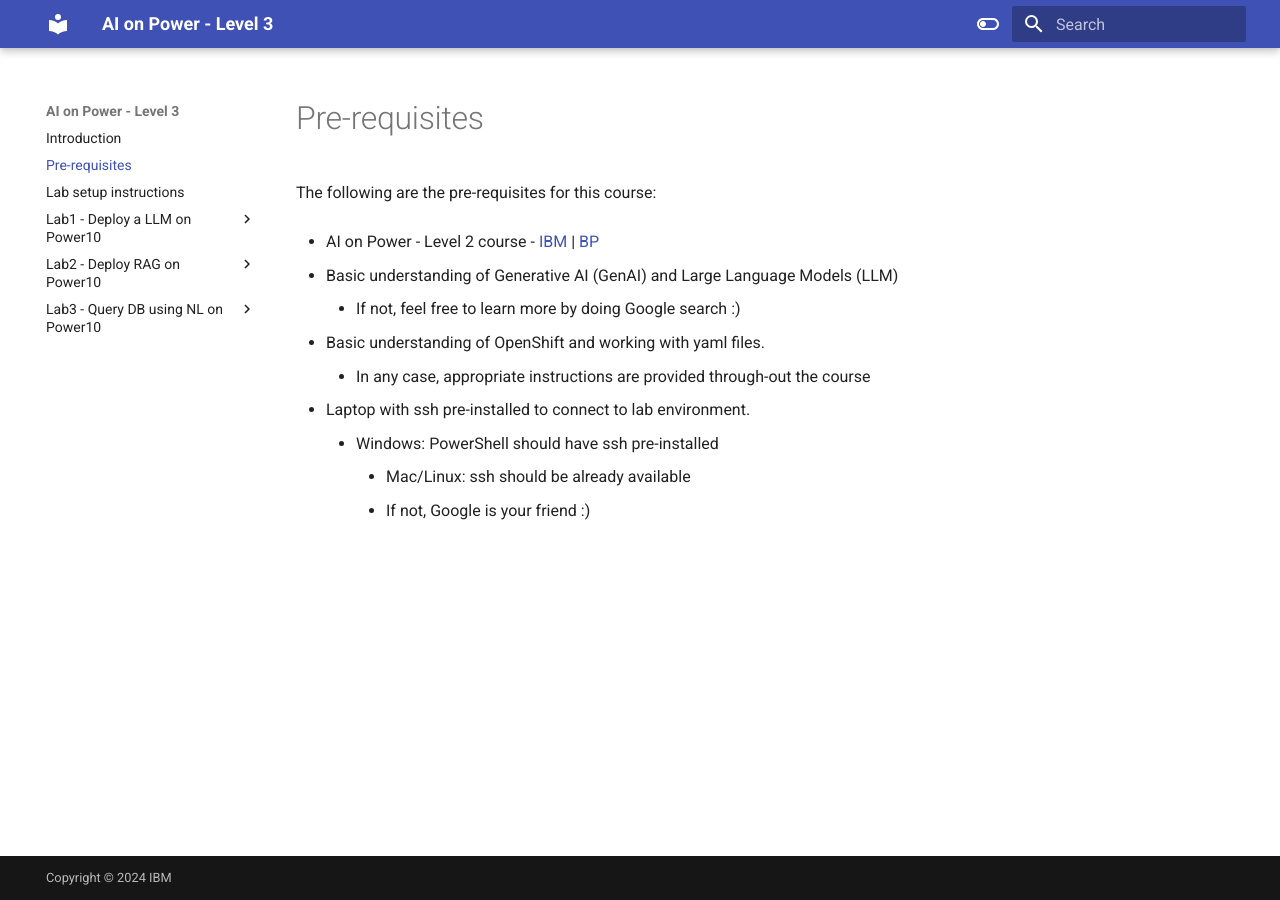
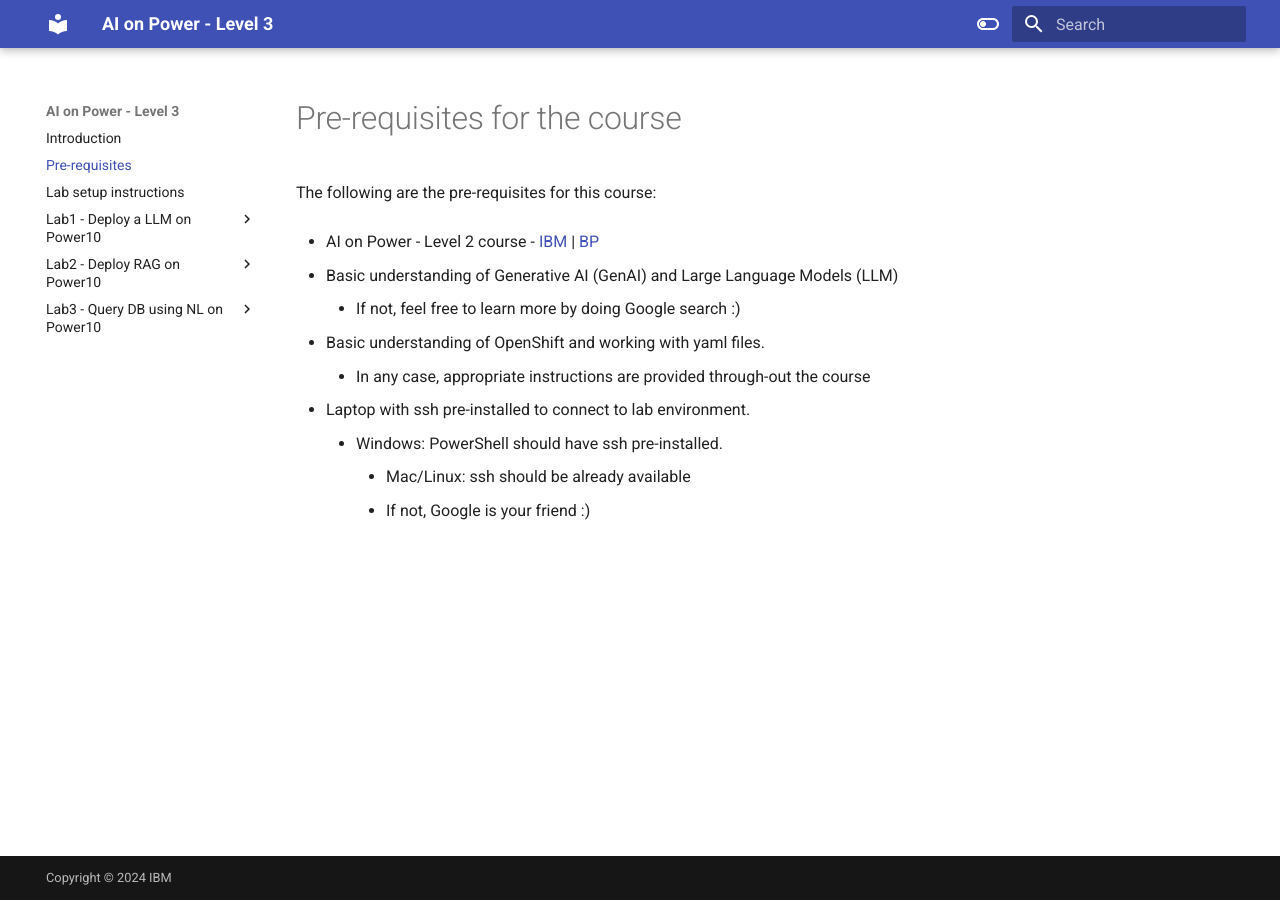
Before and after one commit to IBM/AI-on-Power-Level3, an MkDocs documentation site: the page built from docs/pre-req.md, in a window 1280 px wide. Built offline with MkDocs 1.6.1 and Material for MkDocs 9.7.7, drawn with Linux system fonts in a browser that asks for light colours.

Commit message:
Update pre-req.md

```diff
--- a/docs/pre-req.md
+++ b/docs/pre-req.md
@@ -1,3 +1,5 @@
+# Pre-requisites for the course
+
 The following are the pre-requisites for this course:
 
 * AI on Power - Level 2 course - [IBM](https://yourlearning.ibm.com/activity/PLAN-95E47B97CBB5) | [BP](https://learn.ibm.com/course/view.php?id=16329)
@@ -9,6 +11,6 @@
 	- In any case, appropriate instructions are provided through-out the course
 
 * Laptop with ssh pre-installed to connect to lab environment.
- 	- Windows: PowerShell should have ssh pre-installed
+ 	- Windows: PowerShell should have ssh pre-installed.
     	- Mac/Linux: ssh should be already available
        	- If not, Google is your friend :)
```
